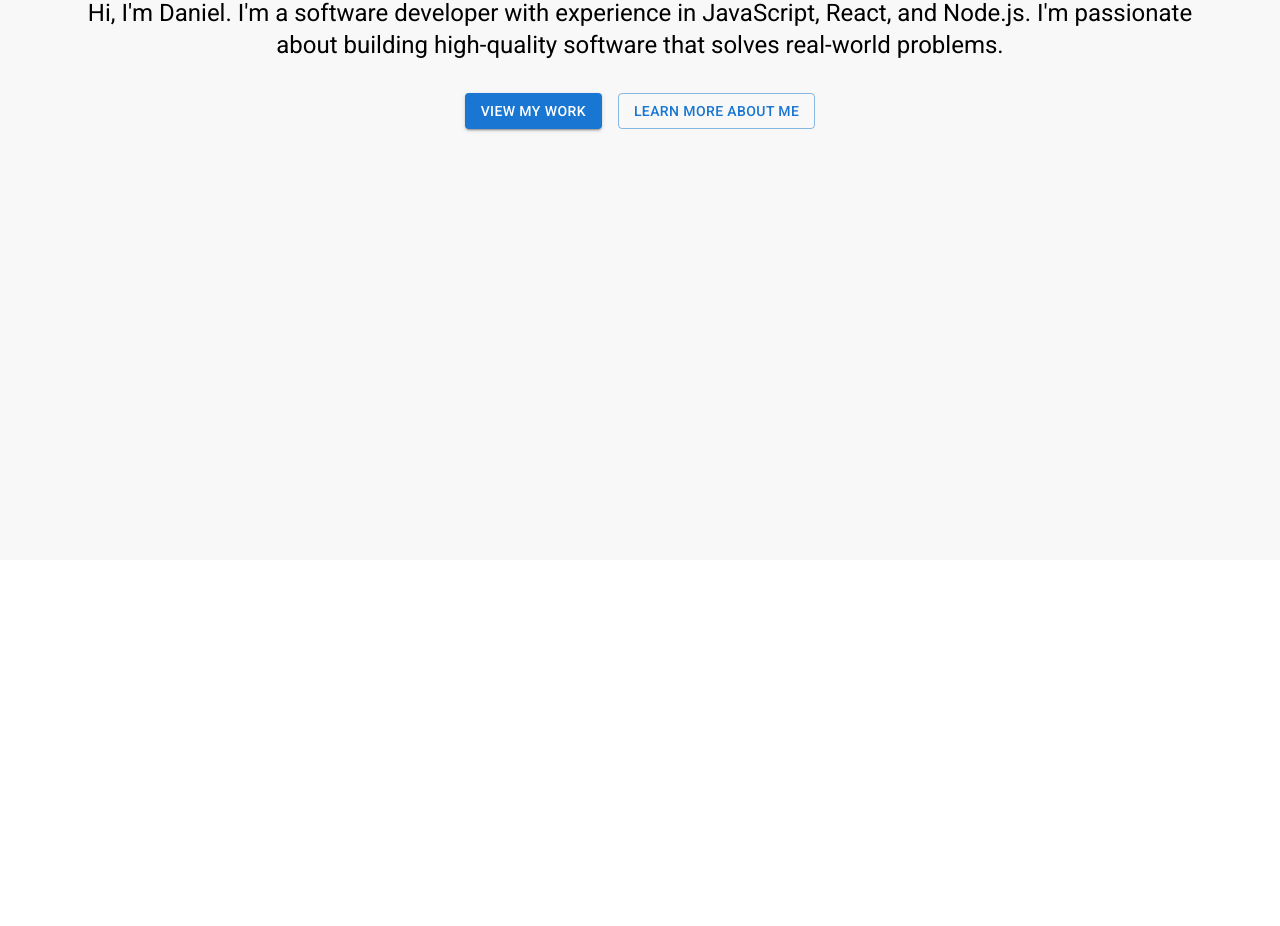
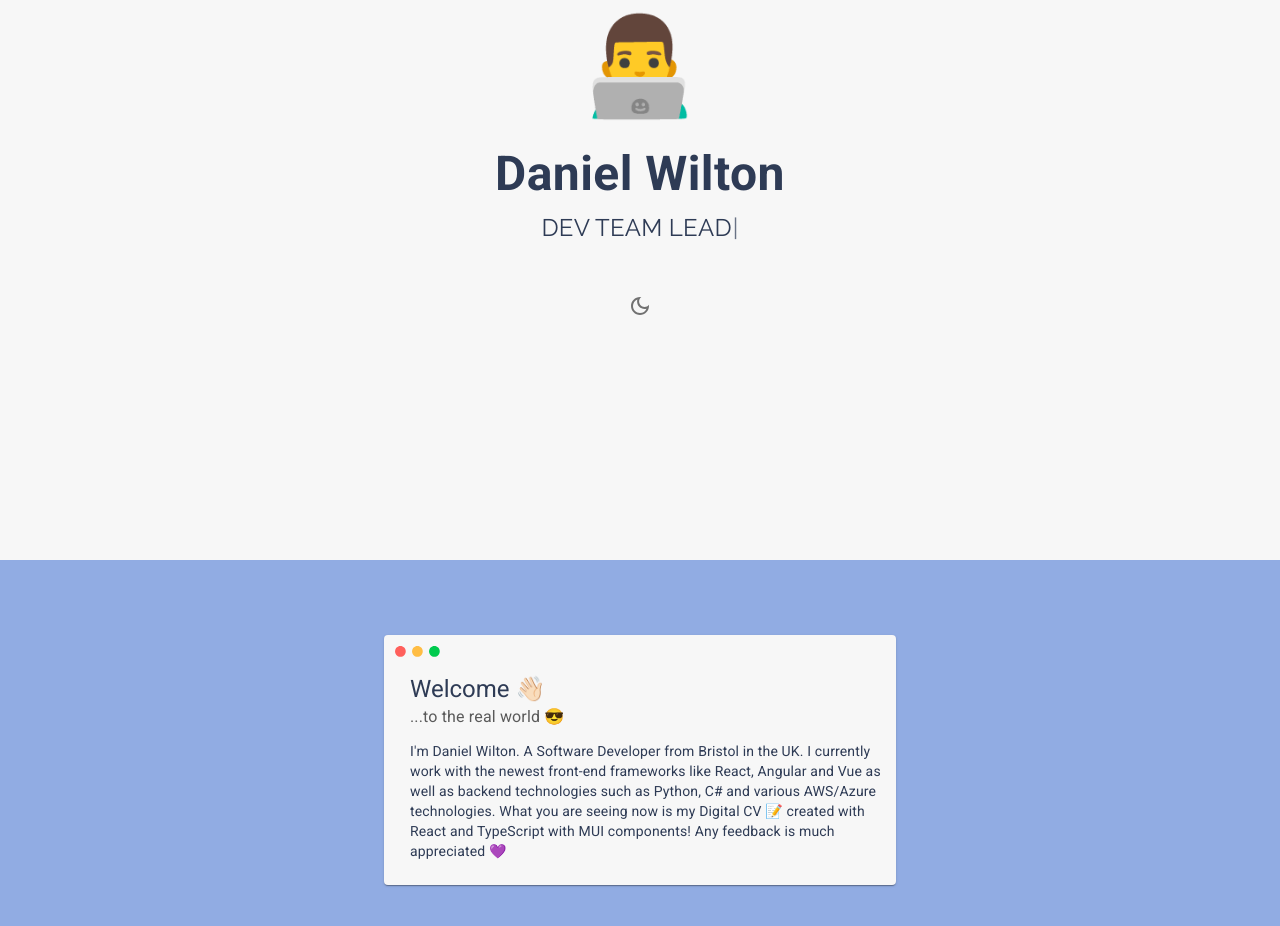
Before and after one commit to daniel-wilton/dancave-portfolio, a React (Create React App) app: page / in a window 1280 px wide. Shown: the part 240-1166 px from the top of the page. Before the commit the page ends 800 px from the top, so only its background shows below. Built offline with nearby package versions, Linux system fonts and the light colour scheme; a web font is replaced by a local one.

Commit message:
Update home page with new style, still single component based

```diff
--- a/package.json
+++ b/package.json
@@ -5,6 +5,7 @@
   "dependencies": {
     "@emotion/react": "^11.10.6",
     "@emotion/styled": "^11.10.6",
+    "@fontsource/raleway": "^4.5.12",
     "@fontsource/roboto": "^4.5.8",
     "@mui/icons-material": "^5.11.16",
     "@mui/material": "^5.11.16",
@@ -62,6 +63,7 @@
     "eslint-plugin-react-hooks": "^4.6.0",
     "husky": "^8.0.3",
     "lint-staged": "^13.2.1",
-    "prettier": "^2.8.7"
+    "prettier": "^2.8.7",
+    "typewriter-effect": "^2.19.0"
   }
 }
--- a/src/App.tsx
+++ b/src/App.tsx
@@ -2,6 +2,7 @@ import React from "react"
 import HomePage from "./pages/home/HomePage"
 
 import "./App.css"
+import { Box } from "@mui/material"
 
 function App(): JSX.Element {
   return (
--- a/src/index.tsx
+++ b/src/index.tsx
@@ -8,6 +8,7 @@ import "@fontsource/roboto/300.css"
 import "@fontsource/roboto/400.css"
 import "@fontsource/roboto/500.css"
 import "@fontsource/roboto/700.css"
+import "@fontsource/raleway"
 
 const root = ReactDOM.createRoot(document.getElementById("root") as HTMLElement)
 root.render(
--- a/src/pages/home/HomePage.tsx
+++ b/src/pages/home/HomePage.tsx
@@ -1,43 +1,144 @@
-import { Box, Button, Container, Typography } from "@mui/material"
-import React, { Component } from "react"
+import {
+  Box,
+  Container,
+  IconButton,
+  Typography,
+  Card,
+  CardContent,
+  Stack,
+} from "@mui/material"
+import { styled, createTheme, ThemeProvider } from "@mui/material/styles"
+import DarkModeOutlinedIcon from "@mui/icons-material/DarkModeOutlined"
+import LightModeOutlinedIcon from "@mui/icons-material/LightModeOutlined"
+import CircleIcon from "@mui/icons-material/Circle"
+import Typewriter from "typewriter-effect"
+import React, { useState } from "react"
+
+const PageContainer = styled(Container)(({ theme }) => ({
+  display: "flex",
+  flexDirection: "column",
+  alignItems: "center",
+  justifyContent: "center",
+}))
+
+const Title = styled(Typography)(({ theme }) => ({
+  fontWeight: "bold",
+  fontSize: "3rem",
+  color: theme.palette.text.primary,
+}))
+
+interface ExtraTypographyProps {
+  component: React.ElementType
+}
+const Subtitle = styled(Typography)<ExtraTypographyProps>(({ theme }) => ({
+  fontSize: "1.5rem",
+  marginBottom: theme.spacing(5),
+  color: theme.palette.text.primary,
+  fontFamily: "Raleway",
+}))
 
 export default function HomePage(): JSX.Element {
+  const [darkMode, setDarkMode] = useState(false)
+  const [anchorEl, setAnchorEl] = useState<null | HTMLElement>(null)
+
+  const toggleDarkMode = (): void => {
+    setDarkMode(!darkMode)
+  }
+
+  const theme = createTheme({
+    palette: {
+      mode: darkMode ? "dark" : "light",
+      primary: {
+        main: darkMode ? "#4D5F82" : "#91ACE3",
+      },
+      background: {
+        paper: darkMode ? "#303030" : "#F7F7F7",
+      },
+      text: {
+        primary: darkMode ? "#FFFFFF" : "#2E3B55",
+        secondary: darkMode ? "#A8A8A8" : "#5A5A5A",
+      },
+    },
+  })
+
+  const handleMenuOpen = (event: React.MouseEvent<HTMLElement>): void => {
+    setAnchorEl(event.currentTarget)
+  }
+
+  const handleMenuClose = (): void => {
+    setAnchorEl(null)
+  }
+
   return (
-    <Box sx={{ backgroundColor: "#f8f8f8", minHeight: "100vh" }}>
-      <Box sx={{ backgroundColor: "#fff", padding: "16px 0" }}>
-        <Container maxWidth="lg">
+    <ThemeProvider theme={theme}>
       <Box
         sx={{
+          minHeight: "100vh",
+          backgroundColor: theme.palette.background.paper,
           display: "flex",
           alignItems: "center",
-              justifyContent: "space-between",
+          justifyContent: "center",
         }}
       >
-            <Typography variant="h5" component="h1" sx={{ fontWeight: "bold" }}>
-              Daniel Wilton
+        <PageContainer>
+          <Typography sx={{ fontSize: "6rem" }}>👨‍💻</Typography>
+          <Title align="center">Daniel Wilton</Title>
+          <Subtitle component={"span"}>
+            <Typewriter
+              options={{
+                strings: ["SOFTWARE ENGINEER", "DEV TEAM LEAD", "SQUAD LEAD"],
+                autoStart: true,
+                loop: true,
+                delay: 60,
+              }}
+            />
+          </Subtitle>
+          <IconButton onClick={toggleDarkMode}>
+            {darkMode ? <LightModeOutlinedIcon /> : <DarkModeOutlinedIcon />}
+          </IconButton>
+        </PageContainer>
+      </Box>
+      <Box
+        sx={{
+          minHeight: "50vh",
+          backgroundColor: theme.palette.primary.main,
+          display: "flex",
+          alignItems: "center",
+          justifyContent: "center",
+        }}
+      >
+        <PageContainer>
+          <Stack direction="row" margin="30px">
+            <Card sx={{ width: "40vw", minWidth: "300px", textAlign: "left" }}>
+              <CardContent sx={{ padding: "10px" }}>
+                <Stack direction="row" spacing={0.5} marginBottom={1}>
+                  <CircleIcon sx={{ color: "#FF605C", fontSize: "0.8rem" }} />
+                  <CircleIcon sx={{ color: "#FFBD44", fontSize: "0.8rem" }} />
+                  <CircleIcon sx={{ color: "#00CA4E", fontSize: "0.8rem" }} />
+                </Stack>
+                <Stack sx={{ paddingLeft: "16px", paddingTop: "8px" }}>
+                  <Typography variant="h5" component="div">
+                    Welcome 👋🏻
                   </Typography>
-            <Button variant="outlined" color="primary">
-              Contact Me
-            </Button>
+                  <Typography sx={{ mb: 1.5 }} color="text.secondary">
+                    ...to the real world 😎
+                  </Typography>
+                  <Typography variant="body2">
+                    {
+                      "I'm Daniel Wilton. A Software Developer from Bristol in the UK. \
+                      I currently work with the newest front-end frameworks like React, \
+                      Angular and Vue as well as backend technologies such as Python, C# \
+                      and various AWS/Azure technologies. What you are seeing now is my \
+                      Digital CV 📝 created with React and TypeScript with MUI components! Any \
+                      feedback is much appreciated 💜"
+                    }
+                  </Typography>
+                </Stack>
+              </CardContent>
+            </Card>
+          </Stack>
+        </PageContainer>
       </Box>
-        </Container>
-      </Box>
-      <Container maxWidth="lg" sx={{ pt: "64px", pb: "128px" }}>
-        <Typography variant="h2" sx={{ fontWeight: "bold", mb: "32px" }}>
-          Software Developer
-        </Typography>
-        <Typography variant="h5" sx={{ mb: "32px" }}>
-          Hi, I&apos;m Daniel. I&apos;m a software developer with experience in
-          JavaScript, React, and Node.js. I&apos;m passionate about building
-          high-quality software that solves real-world problems.
-        </Typography>
-        <Button variant="contained" color="primary" sx={{ mr: "16px" }}>
-          View My Work
-        </Button>
-        <Button variant="outlined" color="primary">
-          Learn More About Me
-        </Button>
-      </Container>
-    </Box>
+    </ThemeProvider>
   )
 }
```
Also changed, not shown: 1 other file (tests, documents, lock files or other folders). Lines whose indentation alone changed are shown as unchanged.
